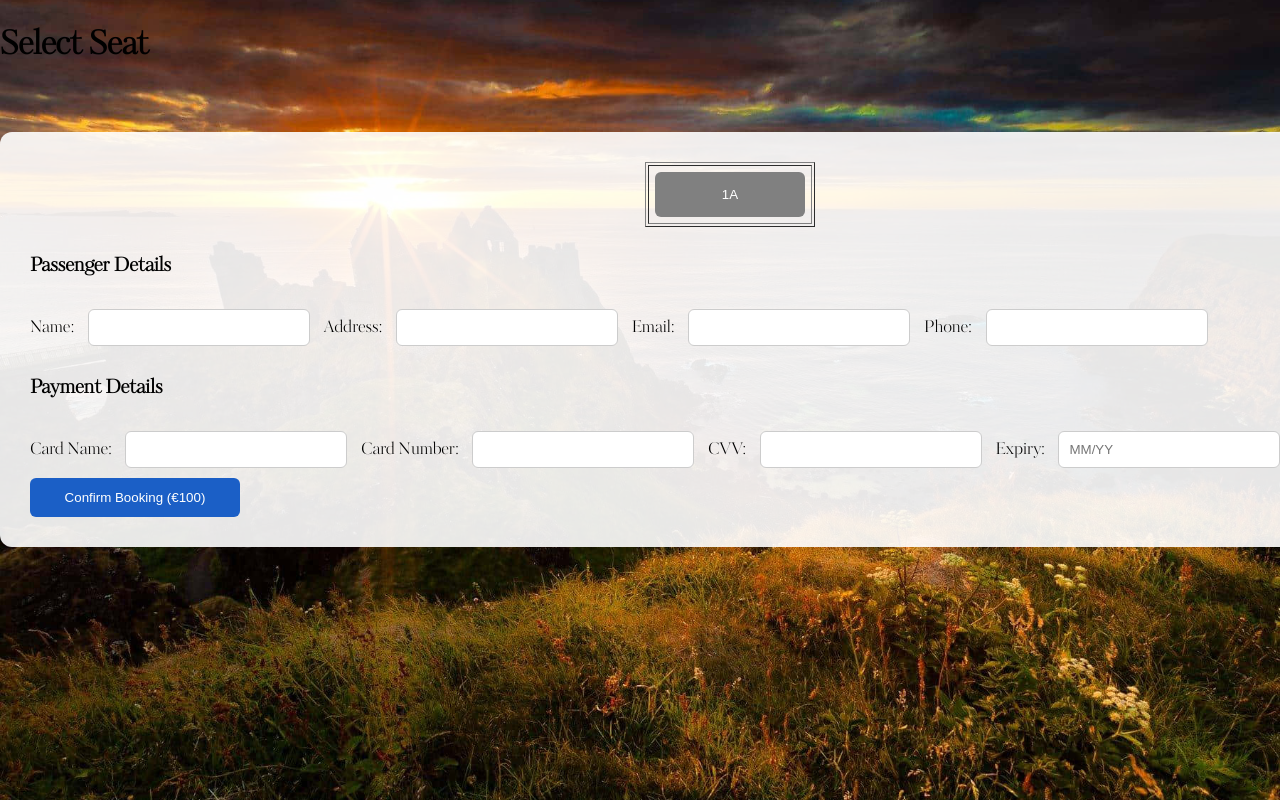
After one commit to heidimusoke/Team_Project, a Flask app: page /selectSeat/1 in a window 1280 px wide; the page is wider, and only the part inside the window is pictured. The commit adds this page. Run offline with Flask 3, Linux system fonts and the light colour scheme; data comes from the database, SQL or seed files in the repository.

Commit message:
Fixed a few things added seats page

```diff
--- a/project/app.py
+++ b/project/app.py
@@ -59,6 +59,7 @@ def addFlight():
         """, (departure, destination, departureDate, departureTime, arrivalDate, arrivalTime, numberSeats))
 
         flight_id = cur.lastrowid
+        cur.execute("DELETE FROM Seat WHERE flightNumber = ?", (flight_id,))
         #for loop to make seats based on how many seats in flight
         for i in range(1, int(numberSeats) + 1):
             seat_number = f"S{i}"
@@ -147,51 +148,91 @@ def removeFlight(flightID):
 #################################################
 #Booking
 #################################################
+#add booking
+@app.route("/addBooking", methods=["POST"])
+def addBooking():
+    flightID = request.form["flightID"]
+    seatID = request.form["seatID"]
 
-#add booking
-@app.route("/addBooking", methods=["GET", "POST"])
-def addBooking():
-    if request.method == "POST":
-        flightID = request.form["flightID"]
-        passengerName = request.form["passengerName"]
-        passengerEmail = request.form["passengerEmail"]
-        conn = getDbConnection()
-        cur = conn.cursor()
-        cur.execute("""
-            INSERT INTO Booking
-            (flightID, passengerName, passengerEmail)
-            VALUES (?, ?, ?)
-        """, (flightID, passengerName, passengerEmail))
-        conn.commit()
-        conn.close()
-        return redirect("/showBooking")
+    name = request.form["customerName"]
+    address = request.form["customerAddress"]
+    email = request.form["customerEmail"]
+    phone = request.form["customerPhoneNum"]
 
-    return render_template("addBooking.html")
+    cardName = request.form["creditCardName"]
+    cardNumber = request.form["creditCardNumber"]
+    cardCvv = request.form["creditCardCvv"]
+    cardExpiry = request.form["creditCardExpiry"]
+
+    conn = getDbConnection()
+    cur = conn.cursor()
+
+    # Create customer
+    cur.execute("""
+    INSERT INTO Customer (customerName, customerAddress, customerEmail, customerPhoneNum)
+    VALUES (?, ?, ?, ?)
+    """, (name, address, email, phone))
+
+    customerID = cur.lastrowid
+
+    # Create booking
+    cur.execute("""
+    INSERT INTO Booking
+    (dateBooked, totalCost, creditCardName, creditCardNumber,
+     creditCardCvv, creditCardExpiry, customerID, flightNumber, seatID)
+    VALUES (DATE('now'), ?, ?, ?, ?, ?, ?, ?, ?)
+    """, (
+        100,
+        cardName,
+        cardNumber,
+        cardCvv,
+        cardExpiry,
+        customerID,
+        flightID,
+        seatID
+    ))
+
+    bookingID = cur.lastrowid
+
+    # Assign seat
+    cur.execute("""
+    UPDATE Seat
+    SET bookingID = ?
+    WHERE seatID = ?
+    """, (bookingID, seatID))
+
+    conn.commit()
+    conn.close()
+
+    return redirect(url_for("showBooking", bookingID=bookingID))
 
 #show booking
 @app.route("/showBooking/<int:bookingID>/", methods = ["GET"])
 def showBooking(bookingID):
     conn = getDbConnection()
     booking = conn.execute("""
-        SELECT
-            Booking.bookingID,
-            Booking.seatNumber,
-            Customer.customerName AS customerName,
-            Customer.customerEmail,
-            Flight.departure AS departure,
-            Flight.departureDate,
-            Flight.departureTime,
-            Flight.destination AS destination,
-            Flight.arrivalDate,
-            Flight.arrivalTime,
-            Airline.airlineName
+    SELECT
+        Booking.bookingID,
+        Seat.seatNumber,
+        Customer.customerName,
+        Customer.customerEmail,
+        Flight.departure,
+        Flight.departureDate,
+        Flight.departureTime,
+        Flight.destination,
+        Flight.arrivalDate,
+        Flight.arrivalTime,
+        Airline.airlineName
 
-        FROM Booking
-        INNER JOIN Customer ON Booking.customerID = Customer.customerID
-        INNER JOIN Flight ON Booking.flightNumber = Flight.flightNumber
-        INNER JOIN Airline ON Flight.airlineID = Airline.airlineID
+    FROM Booking
 
-        WHERE Booking.bookingID = ?
+    LEFT JOIN Customer ON Booking.customerID = Customer.customerID
+    LEFT JOIN Flight ON Booking.flightNumber = Flight.flightNumber
+    LEFT JOIN Airline ON Flight.airlineID = Airline.airlineID
+    LEFT JOIN Seat ON Booking.seatID = Seat.seatID
+
+    WHERE Booking.bookingID = ?
+
     """, (bookingID,)).fetchone()
     conn.close()
     print("DEBUG: booking =", booking)
@@ -212,10 +253,10 @@ def editBooking(bookingID):
 </script>
 """
     if request.method == "POST":
-        cardName = request.form["Credit Card Name"]
-        cardNum = request.form["Credit Card Number"]
-        cardCVV = request.form["CVV"]
-        cardExpiry = request.form["Expiry"]
+        cardName = request.form["creditCardName"]
+        cardNum = request.form["creditCardNumber"]
+        cardCVV = request.form["creditCardCvv"]
+        cardExpiry = request.form["creditCardExpiry"]
 
         conn.execute("""UPDATE Booking
                      SET creditCardName = ?, creditCardNumber = ?, creditCardCvv = ?, creditCardExpiry = ? WHERE bookingID = ?""", (cardName, cardNum, cardCVV, cardExpiry))
@@ -284,7 +325,7 @@ def editAirline(airlineID):
 </script>
 """
     conn = getDbConnection()
-    a = conn.execute("SELECT * FROM Flight WHERE flightNumber =?", (airlineID,)).fetchone()
+    a = conn.execute("SELECT * FROM Airline WHERE airlineID = ?", (airlineID,)).fetchone()
     conn.close()
 
     if a is None:
@@ -315,12 +356,28 @@ def editAirline(airlineID):
 @app.route("/deleteAirline/<int:airlineID>", methods = ["POST"])
 def deleteAirline(airlineID):
     conn = getDbConnection()
+    conn.execute("DELETE FROM Airline WHERE airlineID = ?", (airlineID,))
+    conn.commit()
     conn.close()
+    return redirect("/admin")
 
 ################################################################
 #Seat
 ################################################################
+@app.route("/selectSeat/<int:flightID>")
+def selectSeat(flightID):
 
+    conn = getDbConnection()
+
+    seats = conn.execute("""
+        SELECT seatID, seatNumber, bookingID
+        FROM Seat
+        WHERE flightNumber = ?
+    """, (flightID,)).fetchall()
+
+    conn.close()
+
+    return render_template("selectSeat.html", seats=seats, flightID=flightID)
 ################################################################
 #Customer
 ###############################################################
--- a/project/static/airplane.css
+++ b/project/static/airplane.css
@@ -169,3 +169,52 @@ input {
     margin-bottom: 20px;
     text-align: center;
 }
+
+
+.seat-container {
+    background: rgba(255,255,255,0.9);
+    width: 1400px;
+    margin: 40px auto;
+    padding: 30px;
+    border-radius: 12px;
+}
+
+.seat-container input {
+    padding: 10px;
+    margin: 10px;
+    width: 200px;
+    border-radius: 6px;
+    border: 1px solid #ccc;
+}
+
+.seat-container button {
+    padding: 12px 20px;
+    background: #1b5fc6;
+    color: white;
+    border: none;
+    border-radius: 6px;
+    cursor: pointer;
+}
+
+.seat-container table {
+    margin-bottom: 25px;
+}
+
+td:nth-child(3) {
+    padding-right: 30px;
+}
+
+td:nth-child(4) {
+    padding-left: 30px;
+}
+td {
+    padding: 6px;
+}
+
+td button {
+    width: 150px;
+    height: 45px;
+}
+table {
+    margin: auto;
+}
--- a/project/templates/searchFlights.html
+++ b/project/templates/searchFlights.html
@@ -40,6 +40,12 @@
             <td>{{ flight.arrivalDate }}</td>
             <td>{{ flight.arrivalTime }}</td>
             <td>{{ flight.numberSeats }}</td>
+
+            <td>
+                <a href="/selectSeat/{{ flight.flightNumber }}">
+                    <button>Book</button>
+                </a>
+            </td>
         </tr>
         {% endfor %}
     </table>
--- /dev/null
+++ b/project/templates/selectSeat.html
@@ -0,0 +1,98 @@
+<!DOCTYPE html>
+<html lang="en">
+<head>
+    <meta charset="UTF-8">
+    <meta name="viewport" content="width=device-width, initial-scale=1.0">
+    <title>Seat Selection</title>
+    <link rel="stylesheet" href="{{ url_for('static', filename='airplane.css') }}">
+</head>
+<script>
+function selectSeat(seatID){
+    document.getElementById("seatID").value = seatID;
+}
+
+function checkSeat(){
+    const seat = document.getElementById("seatID").value;
+    if(seat === ""){
+        alert("Please select a seat first.");
+        return false;
+    }
+    return true;
+}
+function selectSeat(seatID){
+    document.getElementById("seatID").value = seatID;
+    alert("Seat selected");
+}
+</script>
+<body>
+         <h1>Select Seat</h1>
+<div class="seat-container">
+<table border="1">
+
+<tr>
+{% for seat in seats %}
+
+<td>
+
+{% if seat.bookingID == None %}
+
+<button type="button" onclick="selectSeat('{{ seat.seatID }}')">
+{{ seat.seatNumber }}
+</button>
+
+{% else %}
+
+<button disabled style="background-color: grey;">
+{{ seat.seatNumber }}
+</button>
+
+{% endif %}
+
+</td>
+
+{% if loop.index % 6 == 0 %}
+</tr><tr>
+{% endif %}
+
+{% endfor %}
+</tr>
+</table>
+<form method="POST" action="/addBooking">
+
+<input type="hidden" name="flightID" value="{{ flightID }}">
+<input type="hidden" id="seatID" name="seatID">
+
+<h3>Passenger Details</h3>
+
+Name:
+<input type="text" name="customerName" required>
+
+Address:
+<input type="text" name="customerAddress" required>
+
+Email:
+<input type="email" name="customerEmail" required>
+
+Phone:
+<input type="text" name="customerPhoneNum" required>
+
+<h3>Payment Details</h3>
+
+Card Name:
+<input type="text" name="creditCardName" required>
+
+Card Number:
+<input type="text" name="creditCardNumber" required>
+
+CVV:
+<input type="text" name="creditCardCvv" required>
+
+Expiry:
+<input type="text" name="creditCardExpiry" placeholder="MM/YY" required>
+
+<button type="submit" onclick="return checkSeat()">Confirm Booking (€100)</button>
+
+</form>
+</div>
+</body>
+</html>
--- a/project/templates/userHome.html
+++ b/project/templates/userHome.html
@@ -49,6 +49,10 @@
             </select> </div>
 
                 <button type="submit">Search</button>
+
+                <button type="button" onclick="location.href='/showFlights'">
+                    Show All Flights
+                </button>
 
             </form>
         </div>
```
Also changed, not shown: project/templates/editBooking.html (+37 -15 lines), project/templates/showBooking.html (+114 -77 lines), project/templates/showFlights.html (+6 -1 lines), project/AirPlaneSystem.db.
